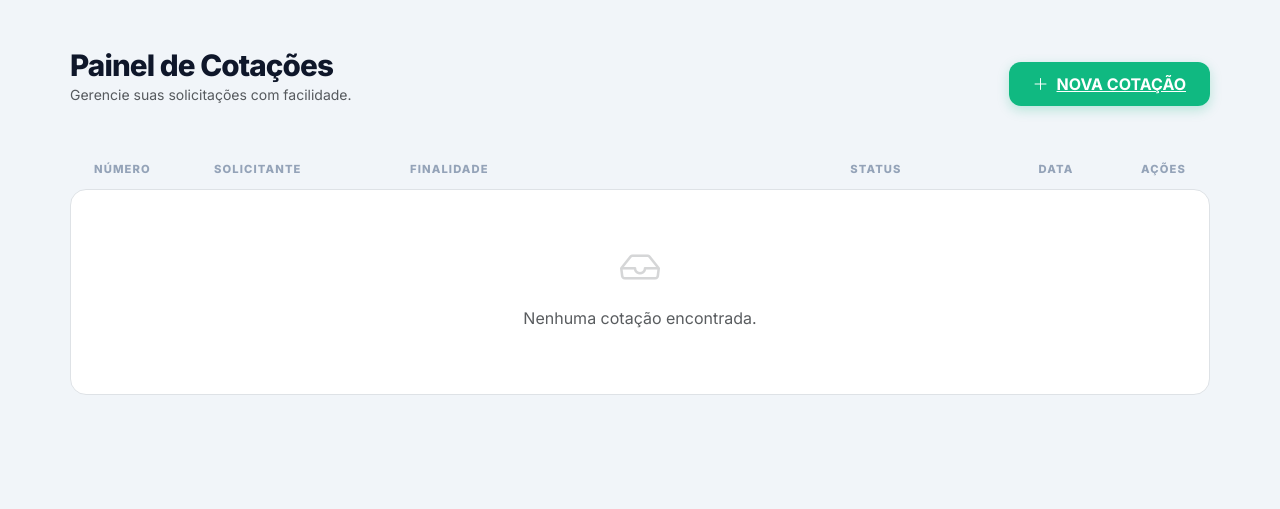
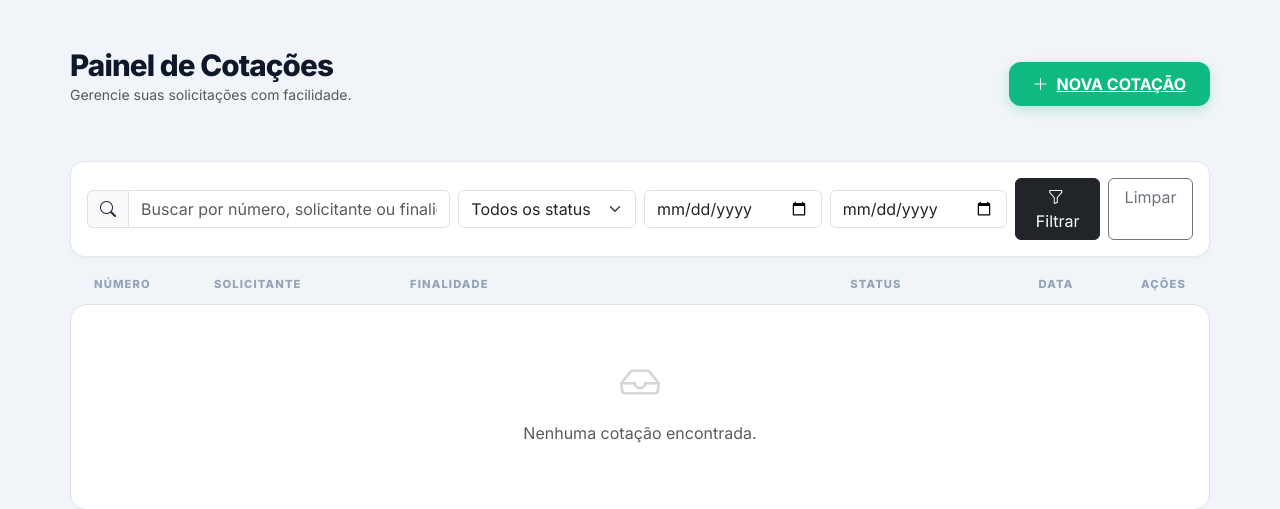
Before and after one commit to riangabrieldonascimento-hub/cotacao-web, a Flask app: page /painel in a window 1280 px wide. Shown: the part 65-574 px from the top of the page. Run offline with Flask 3, Linux system fonts and the light colour scheme; a user stored in the database is signed in.

Commit message:
Atualização sistema

```diff
--- a/app.py
+++ b/app.py
@@ -10,6 +10,7 @@ from flask_login import (
 )
 from werkzeug.security import generate_password_hash, check_password_hash
 from datetime import datetime
+from sqlalchemy import or_
 import os
 
 # =====================================
@@ -363,8 +364,73 @@ def logout():
 @app.route('/painel')
 @login_required
 def painel():
-    cotacoes = Cotacao.query.order_by(Cotacao.id.desc()).all()
-    return render_template('painel.html', usuario=current_user, cotacoes=cotacoes)
+    busca = (request.args.get('q') or '').strip()
+    status = (request.args.get('status') or '').strip().upper()
+    data_inicio_raw = (request.args.get('data_inicio') or '').strip()
+    data_fim_raw = (request.args.get('data_fim') or '').strip()
+
+    query = Cotacao.query
+
+    if busca:
+        termo = f"%{busca}%"
+        query = query.filter(
+            or_(
+                Cotacao.numero.ilike(termo),
+                Cotacao.solicitante.ilike(termo),
+                Cotacao.finalidade.ilike(termo),
+            )
+        )
+
+    status_validos = {
+        STATUS_EM_COTACAO,
+        STATUS_AGUARDANDO_APROVACAO,
+        STATUS_APROVADO,
+        STATUS_REPROVADO,
+    }
+    if status in status_validos:
+        query = query.filter(Cotacao.status == status)
+    else:
+        status = ''
+
+    data_inicio = None
+    data_fim = None
+    try:
+        if data_inicio_raw:
+            data_inicio = datetime.strptime(data_inicio_raw, '%Y-%m-%d')
+            query = query.filter(Cotacao.data_criacao >= data_inicio)
+    except ValueError:
+        data_inicio_raw = ''
+        flash('Data inicial inválida. Use o formato correto.', 'warning')
+
+    try:
+        if data_fim_raw:
+            data_fim = datetime.strptime(data_fim_raw, '%Y-%m-%d')
+            fim_dia = data_fim.replace(hour=23, minute=59, second=59, microsecond=999999)
+            query = query.filter(Cotacao.data_criacao <= fim_dia)
+    except ValueError:
+        data_fim_raw = ''
+        flash('Data final inválida. Use o formato correto.', 'warning')
+
+    if data_inicio and data_fim and data_inicio > data_fim:
+        flash('A data inicial não pode ser maior que a data final.', 'warning')
+        return redirect(url_for(
+            'painel',
+            q=busca,
+            status=status,
+            data_inicio=data_inicio_raw,
+            data_fim='',
+        ))
+
+    cotacoes = query.order_by(Cotacao.id.desc()).all()
+    return render_template(
+        'painel.html',
+        usuario=current_user,
+        cotacoes=cotacoes,
+        filtro_q=busca,
+        filtro_status=status,
+        filtro_data_inicio=data_inicio_raw,
+        filtro_data_fim=data_fim_raw,
+    )
 
 
 def _exigir_gestor():
--- a/templates/painel.html
+++ b/templates/painel.html
@@ -145,6 +145,15 @@
             font-weight: 600;
             font-size: 0.85rem;
         }
+
+        .filters-card {
+            background: white;
+            border: 1px solid var(--slate-200);
+            border-radius: 14px;
+            padding: 1rem;
+            margin-bottom: 1.2rem;
+            box-shadow: 0 1px 3px rgba(0, 0, 0, 0.04);
+        }
     </style>
 </head>
 <body>
@@ -164,6 +173,54 @@
                 <i class="bi bi-plus-lg me-2"></i>NOVA COTAÇÃO
             </a>
         </div>
+    </div>
+
+    <div class="filters-card">
+        <form method="GET" action="{{ url_for('painel') }}">
+            <div class="row g-2 align-items-center">
+                <div class="col-lg-4 col-md-6">
+                    <div class="input-group">
+                        <span class="input-group-text bg-light"><i class="bi bi-search"></i></span>
+                        <input type="text"
+                               class="form-control"
+                               name="q"
+                               value="{{ filtro_q or '' }}"
+                               placeholder="Buscar por número, solicitante ou finalidade">
+                    </div>
+                </div>
+                <div class="col-lg-2 col-md-3">
+                    <select class="form-select" name="status">
+                        <option value="">Todos os status</option>
+                        <option value="EM COTACAO" {% if filtro_status == 'EM COTACAO' %}selected{% endif %}>Em cotação</option>
+                        <option value="AGUARDANDO APROVACAO" {% if filtro_status == 'AGUARDANDO APROVACAO' %}selected{% endif %}>Aguardando aprovação</option>
+                        <option value="APROVADO" {% if filtro_status == 'APROVADO' %}selected{% endif %}>Aprovado</option>
+                        <option value="REPROVADO" {% if filtro_status == 'REPROVADO' %}selected{% endif %}>Reprovado</option>
+                    </select>
+                </div>
+                <div class="col-lg-2 col-md-3">
+                    <input type="date"
+                           class="form-control"
+                           name="data_inicio"
+                           value="{{ filtro_data_inicio or '' }}"
+                           title="Data inicial">
+                </div>
+                <div class="col-lg-2 col-md-3">
+                    <input type="date"
+                           class="form-control"
+                           name="data_fim"
+                           value="{{ filtro_data_fim or '' }}"
+                           title="Data final">
+                </div>
+                <div class="col-lg-2 col-md-12 d-grid d-md-flex gap-2">
+                    <button type="submit" class="btn btn-dark w-100">
+                        <i class="bi bi-funnel me-1"></i> Filtrar
+                    </button>
+                    <a href="{{ url_for('painel') }}" class="btn btn-outline-secondary w-100">
+                        Limpar
+                    </a>
+                </div>
+            </div>
+        </form>
     </div>
 
     <!-- Cabeçalho das Colunas -->
```
Also changed, not shown: templates/comparativo.html (+27 -1 lines).
